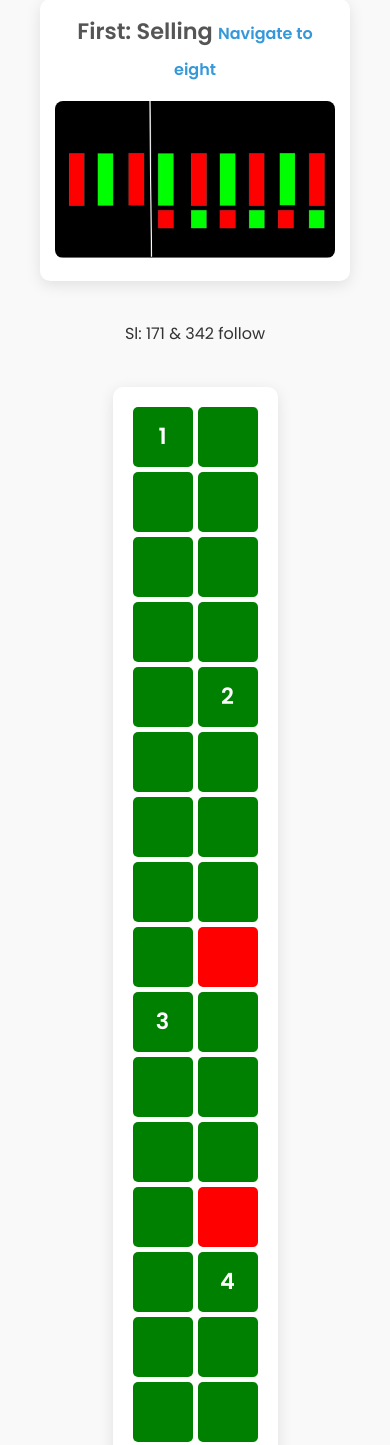
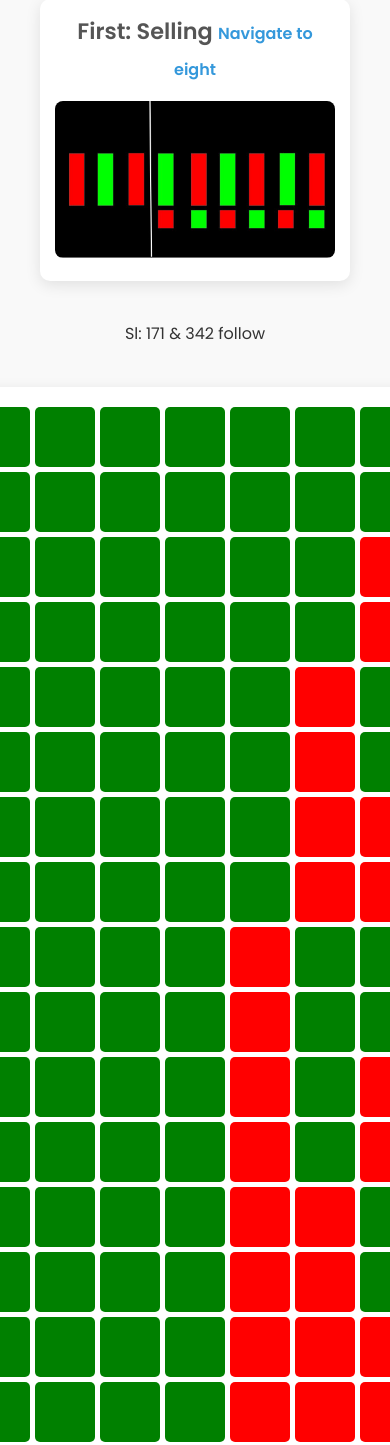
Before and after one commit to ShahabRakib/trade, a PHP site: page /nine.html in a window 390 px wide; the page is wider, and only the part inside the window is pictured. Shown: the part 495-1940 px from the top of that part. Run offline with PHP 8.4, Linux system fonts and the light colour scheme.

Commit message:
Update nine.css

```diff
--- a/nine.css
+++ b/nine.css
@@ -137,13 +137,13 @@ body {
         width: 100%;
     }
     .grid {
-        grid-template-columns: repeat(4, 1fr);
+        grid-template-columns: repeat(9, 1fr);
     }
 }
 
 @media (max-width: 480px) {
     .grid {
-        grid-template-columns: repeat(2, 1fr);
+        grid-template-columns: repeat(9, 1fr);
     }
 
     .header b {
```
